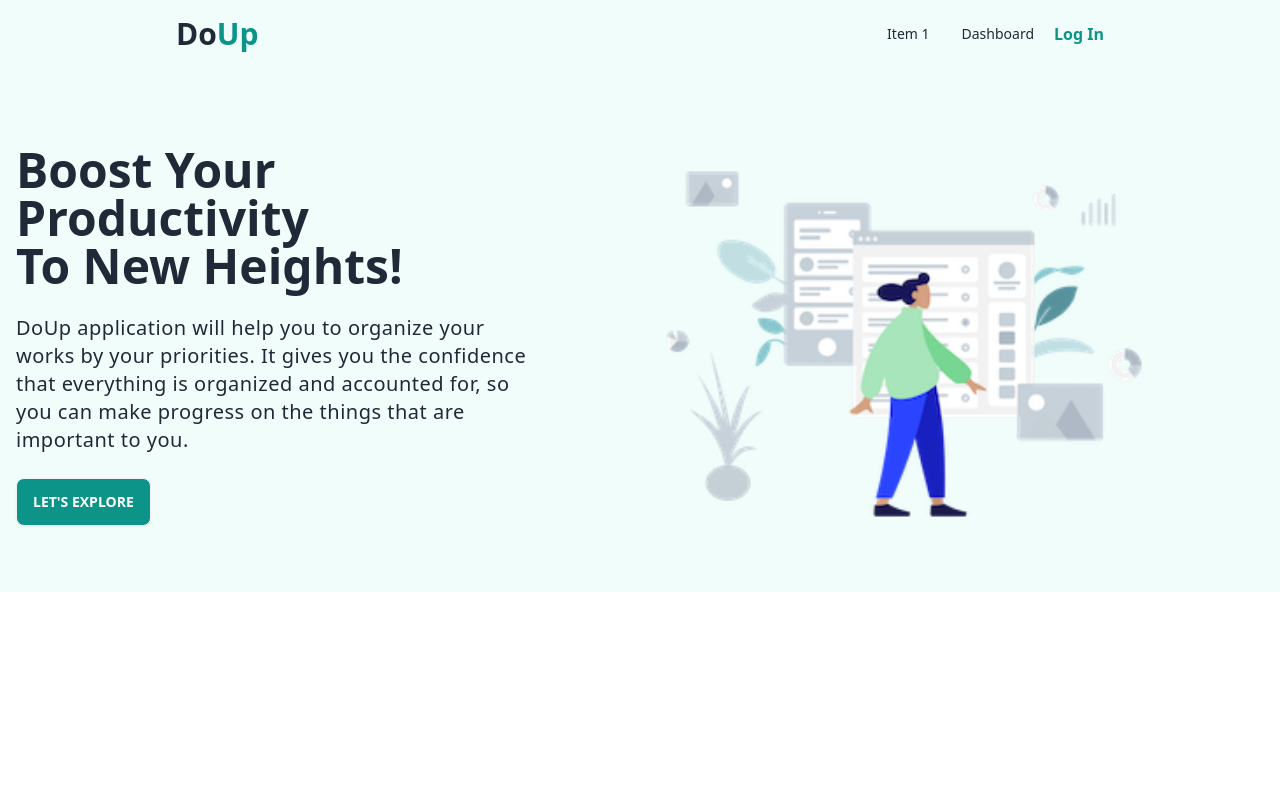
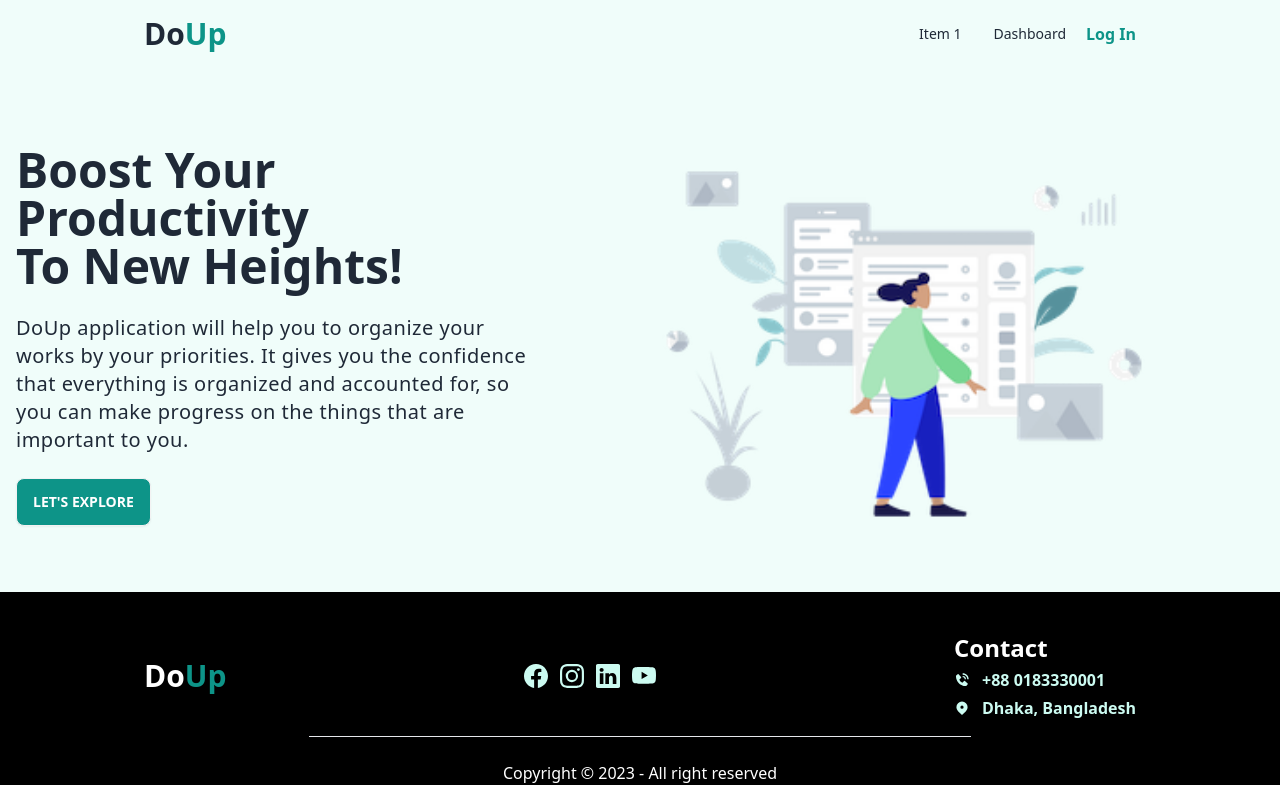
Before and after one commit to rakibaakter/task-management-client, a React (Vite) app: page / in a window 1280 px wide. Built offline with nearby package versions, Linux system fonts and the light colour scheme; no server answers.

Commit message:
added footer

```diff
--- a/src/Dashboard/CreateTask/CreateTask.jsx
+++ b/src/Dashboard/CreateTask/CreateTask.jsx
@@ -83,7 +83,7 @@ const CreateTask = () => {
                 className="textarea textarea-bordered" placeholder="Description"></textarea>
               </div>
               <div className="flex flex-col md:flex-row gap-2">
-              <div className="form-control w-1/2">
+              <div className="form-control md:w-1/2">
                 <label className="label">
                   <span className="label-text">Deadline</span>
                 </label>
@@ -94,7 +94,7 @@ const CreateTask = () => {
                   {...register("deadline", { required: true })}
                 />
               </div>
-              <div className="form-control w-1/2">
+              <div className="form-control md:w-1/2">
                 <label className="label">
                   <span className="label-text">Priority</span>
                 </label>
--- a/src/Layout/MainLayout.jsx
+++ b/src/Layout/MainLayout.jsx
@@ -1,3 +1,4 @@
+import FooterContainer from "../Shared/Footer/FooterContainer";
 import Navbar from "../Shared/Navbar/Navbar";
 import { Outlet } from "react-router-dom";
 
@@ -6,6 +7,7 @@ const MainLayout = () => {
     <div>
       <Navbar />
       <Outlet />
+      <FooterContainer/>
     </div>
   );
 };
--- /dev/null
+++ b/src/Shared/Footer/FooterContainer.jsx
@@ -0,0 +1,49 @@
+
+import { BsFacebook, BsInstagram, BsLinkedin, BsYoutube } from "react-icons/bs";
+import { BiSolidPhoneCall } from "react-icons/bi";
+import { HiLocationMarker} from "react-icons/hi";
+import Logo from "../Logo/Logo";
+import { Link } from "react-router-dom";
+
+const FooterContainer = () => {
+
+  return (
+    <footer className="bg-black pt-10 px-2 md:px-10 lg:px-36 text-white">
+      <div className="flex flex-wrap items-center justify-between ">
+        <div className="">
+          <Logo/>
+
+
+        </div>
+        <div>
+        <div className="flex text-2xl gap-3 text-teal-100 ">
+            <Link to="/"><BsFacebook /></Link>
+            <Link to="/"><BsInstagram /></Link>
+            <Link to="/"><BsLinkedin /></Link>
+            <Link to="/"><BsYoutube /></Link>
+
+          </div>
+        </div>
+        <div>
+          <h3 className="text-2xl font-semibold">Contact</h3>
+          <ul className="font-semibold text-teal-100">
+            <li className="flex mt-1 items-center gap-3 ">
+              <BiSolidPhoneCall />
+              <h4>+88 0183330001</h4>
+            </li>
+            <li className="flex mt-1 items-center gap-3 ">
+              <HiLocationMarker />
+              <h4>Dhaka, Bangladesh</h4>
+            </li>
+          </ul>
+        </div>
+      </div>
+      <div className=" mt-4 text-center">
+        <hr className="w-2/3 mx-auto mb-6" />
+        <span>Copyright © 2023 - All right reserved</span>
+      </div>
+    </footer>
+  );
+};
+
+export default FooterContainer;
--- a/src/Shared/Navbar/Navbar.jsx
+++ b/src/Shared/Navbar/Navbar.jsx
@@ -52,7 +52,7 @@ const Navbar = () => {
 
   return (
     <nav>
-      <div className="navbar bg-teal-50 fixed z-10 md:px-12 lg:px-44">
+      <div className="navbar bg-teal-50 fixed z-10 md:px-12 lg:px-36">
         <div className="navbar-start">
           <div className="dropdown">
             <div
```
